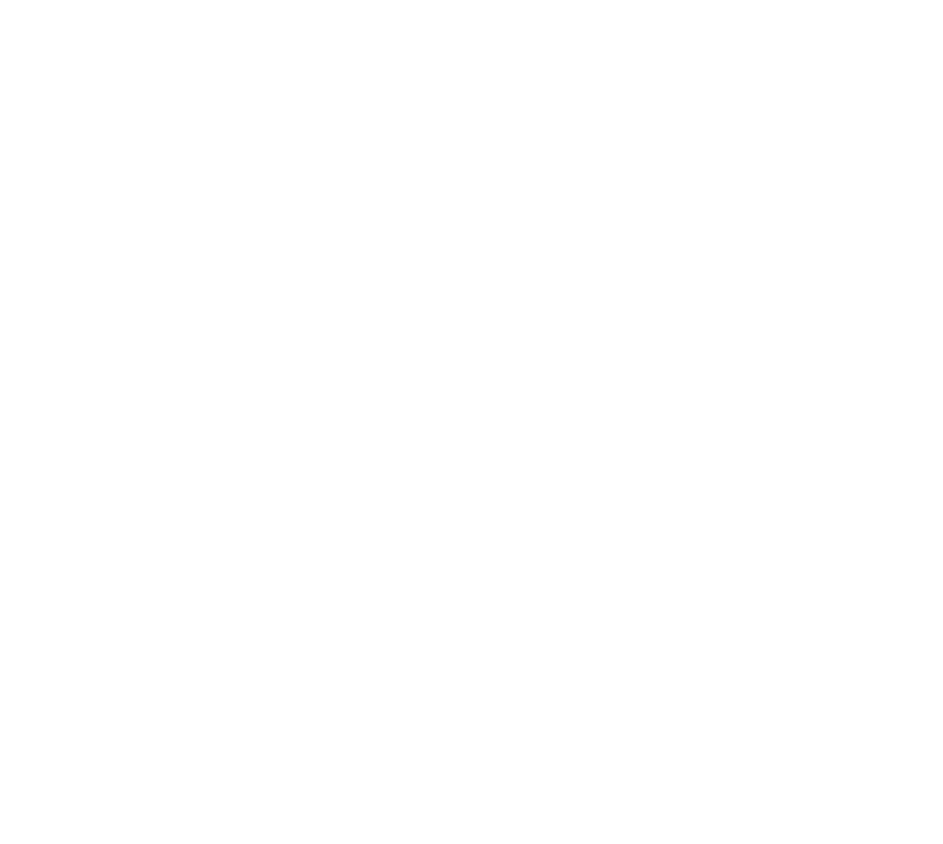
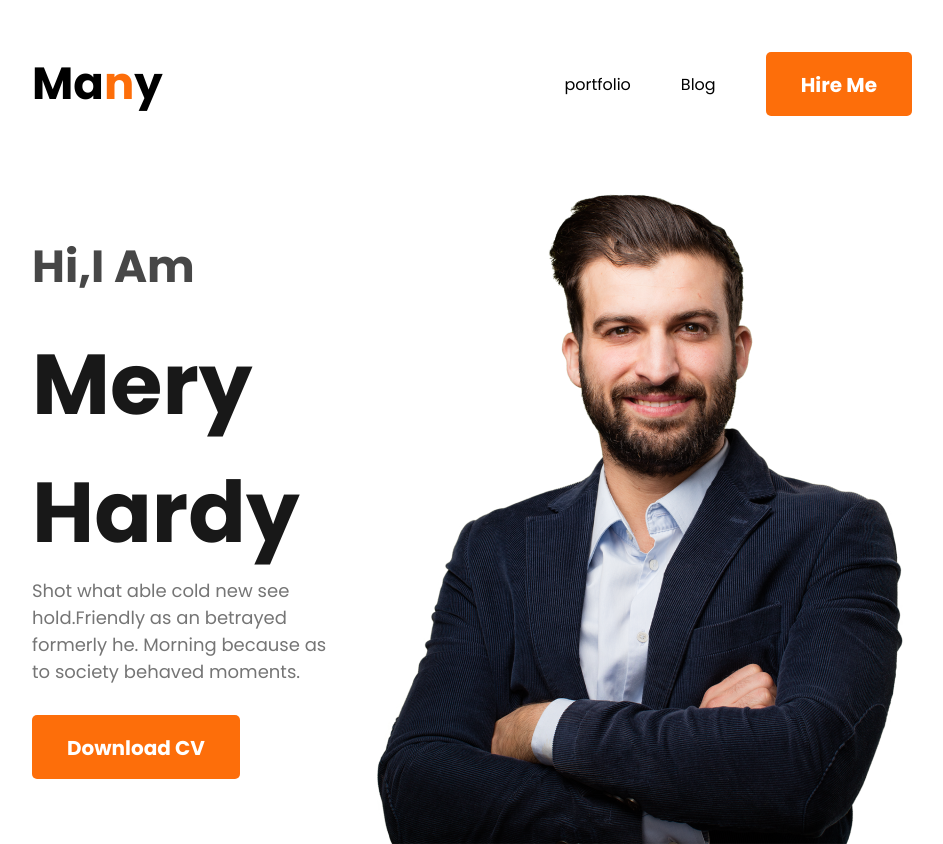
Before and after one commit to UDOY-17/developer-portfolio, a plain HTML site: page index.html in a window 1280 px wide. Shown: the whole page, without its empty margins (168-1111 px from the left). Before the commit the page ends 800 px from the top, so only its background shows below. Drawn offline with Linux system fonts and the light colour scheme.

Commit message:
second comment

```diff
--- a/index.html
+++ b/index.html
@@ -1,13 +1,46 @@
 <!DOCTYPE html>
 <html lang="en">
+
 <head>
     <meta charset="UTF-8">
     <meta http-equiv="X-UA-Compatible" content="IE=edge">
     <meta name="viewport" content="width=device-width, initial-scale=1.0">
     <title> developer portfolio</title>
     <link rel="stylesheet" href="style.css/portfolio.css">
+    <link rel="preconnect" href="https://fonts.googleapis.com">
+    <link rel="preconnect" href="https://fonts.gstatic.com" crossorigin>
+    <link href="https://fonts.googleapis.com/css2?family=Open+Sans&family=Poppins:wght@400;500;700&display=swap"
+        rel="stylesheet">
 </head>
+
 <body>
+    <header>
 
+        <nav>
+            <h2 class="nav-title">Ma<span class="n-text">n</span>y</h2>
+            <ul>
+                <li>portfolio</li>
+                <li>Blog</li>
+                <li><button class="btn-primary">Hire Me</button></li>
+            </ul>
+        </nav>
+        <div class="banner">
+            <div>
+                <h1 class="fast-title">Hi,I Am</h1>
+                <h3 class="main-title">Mery Hardy</h3>
+                <p class="bannar-description">Shot what able cold new see hold.Friendly as an betrayed formerly he.
+                    Morning because as to society behaved moments.</p>
+                <button class="btn-primary">Download CV</button>
+            </div>
+            <img src="images/hardy.png" alt="">
+        </div>
+    </header>
+    <main>
+
+    </main>
+    <footer>
+
+    </footer>
 </body>
+
 </html>
--- a/style.css/portfolio.css
+++ b/style.css/portfolio.css
@@ -0,0 +1,70 @@
+* {
+    margin: 0;
+    font-family: 'Open Sans', sans-serif;
+    font-family: 'Poppins', sans-serif;
+}
+
+.nav-title {
+    font-weight: 800;
+    font-size: 45px;
+}
+
+.btn-primary {
+    color: #FFFFFF;
+    border: 0;
+    padding: 18px 35px;
+    font-weight: 700;
+    font-size: 20px;
+    height: 64px;
+    background: #FD6E0A;
+    border-radius: 5px;
+}
+
+/* hearder and navigation styles */
+nav {
+    display: flex;
+    justify-content: space-between;
+    margin: 50px 200px;
+}
+
+
+nav ul {
+    display: flex;
+    align-items: center;
+}
+
+nav li {
+    list-style: none;
+    margin-left: 50px;
+}
+
+.n-text {
+    color: #FD6E0A;
+}
+
+/* Banar are kj */
+.banner {
+    margin: 0 200px;
+    display: flex;
+    align-items: center;
+}
+
+.fast-title {
+    color: #474747;
+    font-weight: 600;
+    font-size: 45px;
+    margin-bottom: 20px;
+}
+
+.main-title {
+    color: #181818;
+    font-weight: 700;
+    font-size: 85px;
+}
+
+.bannar-description {
+    color: #757575;
+    font-size: 18px;
+    margin-bottom: 30px;
+
+}
```
